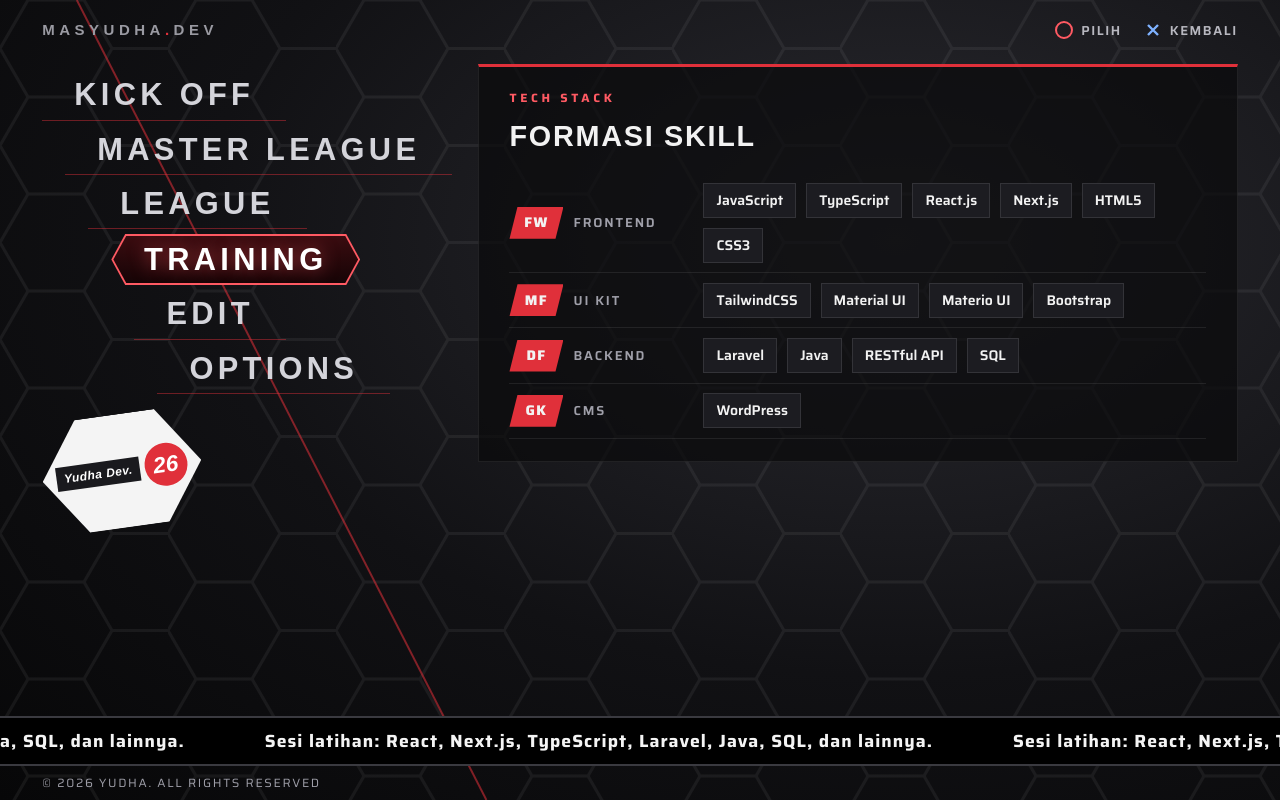
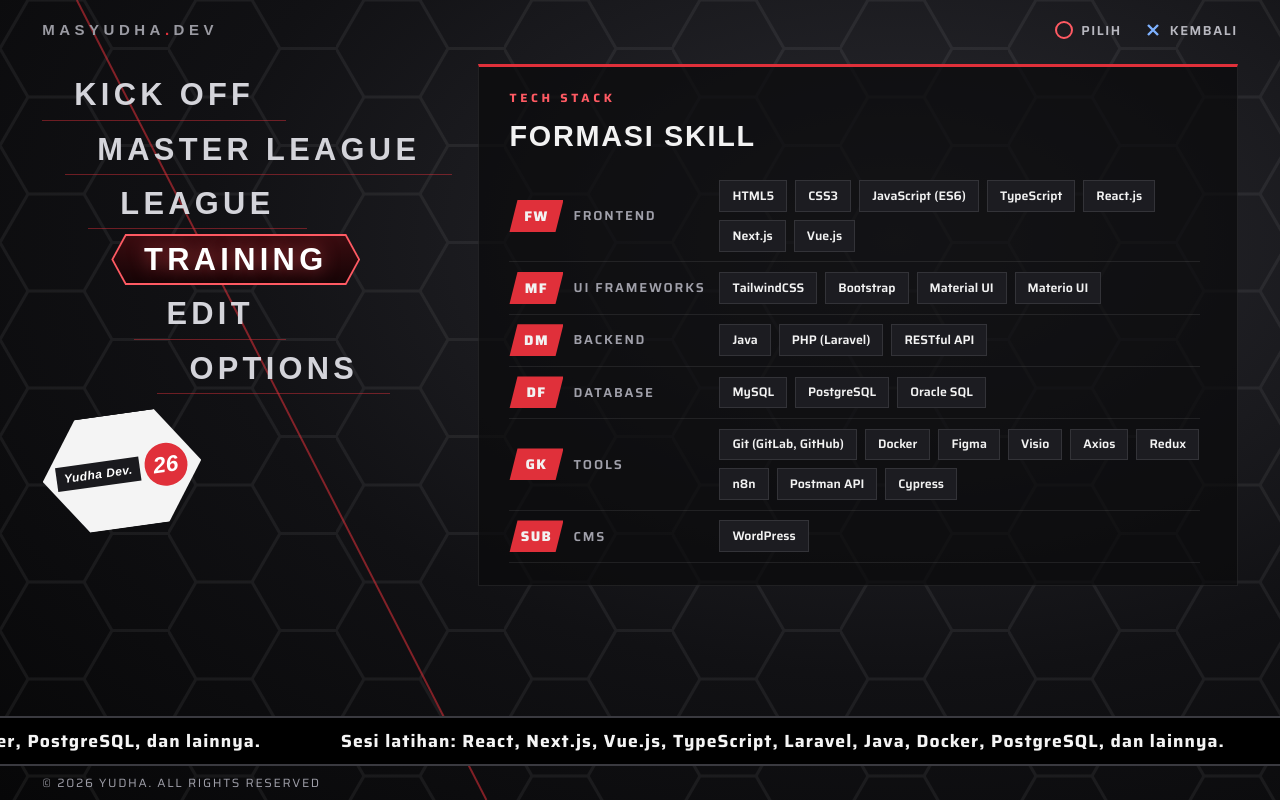
Before and after one commit to yudhanugrahasyailendra/masyudhadev, a Next.js app: page / in a window 1280 px wide. Both pictures are taken after a click on the button "TRAINING". Built offline with nearby package versions, Linux system fonts and the light colour scheme; a web font is replaced by a local one.

Commit message:
Add complete CV skills to Training section

```diff
--- a/app/components/MainMenu.tsx
+++ b/app/components/MainMenu.tsx
@@ -230,7 +230,10 @@ export default function MainMenu({ initialTab = 'profile' }: MainMenuProps) {
 
           {currentItem.id === 'skills' && (
             <>
-              <h2 className="pes-panel-title">FORMASI SKILL</h2>
+              <h2 className="pes-panel-title pes-panel-title--compact">
+                FORMASI SKILL
+              </h2>
+              <div className="scroll">
                 {SKILL_GROUPS.map((group) => (
                   <div key={group.pos} className="pes-skill-row">
                     <div className="pes-skill-pos">{group.pos}</div>
@@ -244,6 +247,7 @@ export default function MainMenu({ initialTab = 'profile' }: MainMenuProps) {
                     </div>
                   </div>
                 ))}
+              </div>
             </>
           )}
 
--- a/app/data/portfolio.ts
+++ b/app/data/portfolio.ts
@@ -57,7 +57,7 @@ export const MENU_ITEMS: MenuItem[] = [
     id: 'skills',
     label: 'TRAINING',
     kicker: 'TECH STACK',
-    hint: 'Sesi latihan: React, Next.js, TypeScript, Laravel, Java, SQL, dan lainnya.',
+    hint: 'Sesi latihan: React, Next.js, Vue.js, TypeScript, Laravel, Java, Docker, PostgreSQL, dan lainnya.',
   },
   {
     id: 'cv',
@@ -181,20 +181,40 @@ export const SKILL_GROUPS: SkillGroup[] = [
   {
     pos: 'FW',
     name: 'FRONTEND',
-    items: ['JavaScript', 'TypeScript', 'React.js', 'Next.js', 'HTML5', 'CSS3'],
+    items: ['HTML5', 'CSS3', 'JavaScript (ES6)', 'TypeScript', 'React.js', 'Next.js', 'Vue.js'],
   },
   {
     pos: 'MF',
-    name: 'UI KIT',
-    items: ['TailwindCSS', 'Material UI', 'Materio UI', 'Bootstrap'],
+    name: 'UI FRAMEWORKS',
+    items: ['TailwindCSS', 'Bootstrap', 'Material UI', 'Materio UI'],
+  },
+  {
+    pos: 'DM',
+    name: 'BACKEND',
+    items: ['Java', 'PHP (Laravel)', 'RESTful API'],
   },
   {
     pos: 'DF',
-    name: 'BACKEND',
-    items: ['Laravel', 'Java', 'RESTful API', 'SQL'],
+    name: 'DATABASE',
+    items: ['MySQL', 'PostgreSQL', 'Oracle SQL'],
   },
   {
     pos: 'GK',
+    name: 'TOOLS',
+    items: [
+      'Git (GitLab, GitHub)',
+      'Docker',
+      'Figma',
+      'Visio',
+      'Axios',
+      'Redux',
+      'n8n',
+      'Postman API',
+      'Cypress',
+    ],
+  },
+  {
+    pos: 'SUB',
     name: 'CMS',
     items: ['WordPress'],
   },
--- a/app/globals.css
+++ b/app/globals.css
@@ -460,7 +460,7 @@
 }
 
 .pes-skill-name {
-  width: 120px;
+  width: 136px;
   flex-shrink: 0;
   font-size: 13px;
   font-weight: 600;
@@ -471,16 +471,16 @@
 .pes-skill-chips {
   display: flex;
   flex-wrap: wrap;
-  gap: 10px;
+  gap: 8px;
   flex: 1 1 240px;
   min-width: 0;
 }
 
 .pes-skill-chip {
-  padding: 6px 12px;
+  padding: clamp(4px, 0.7vh, 6px) 12px;
   background: #1c1c21;
   border: 1px solid rgba(255, 255, 255, 0.1);
-  font-size: 14px;
+  font-size: clamp(12px, 1.55vh, 14px);
   font-weight: 600;
 }
 
```
Lines whose indentation alone changed are shown as unchanged.
